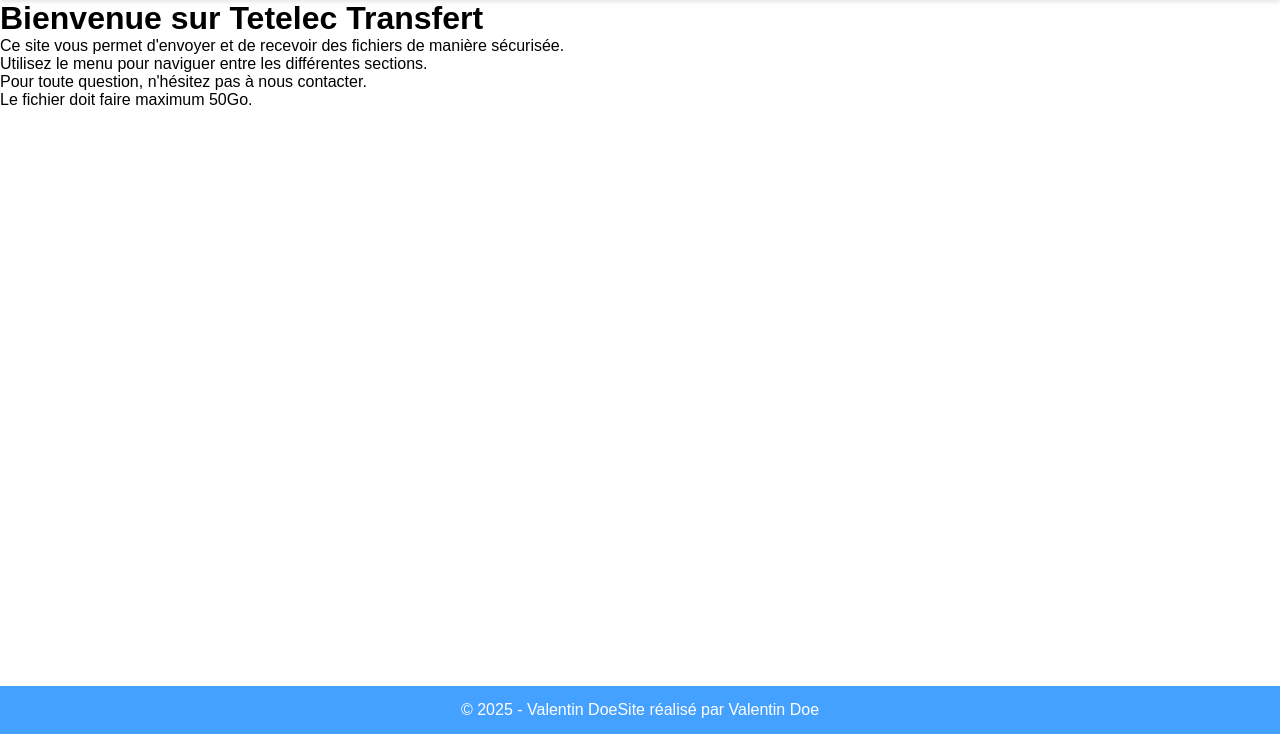
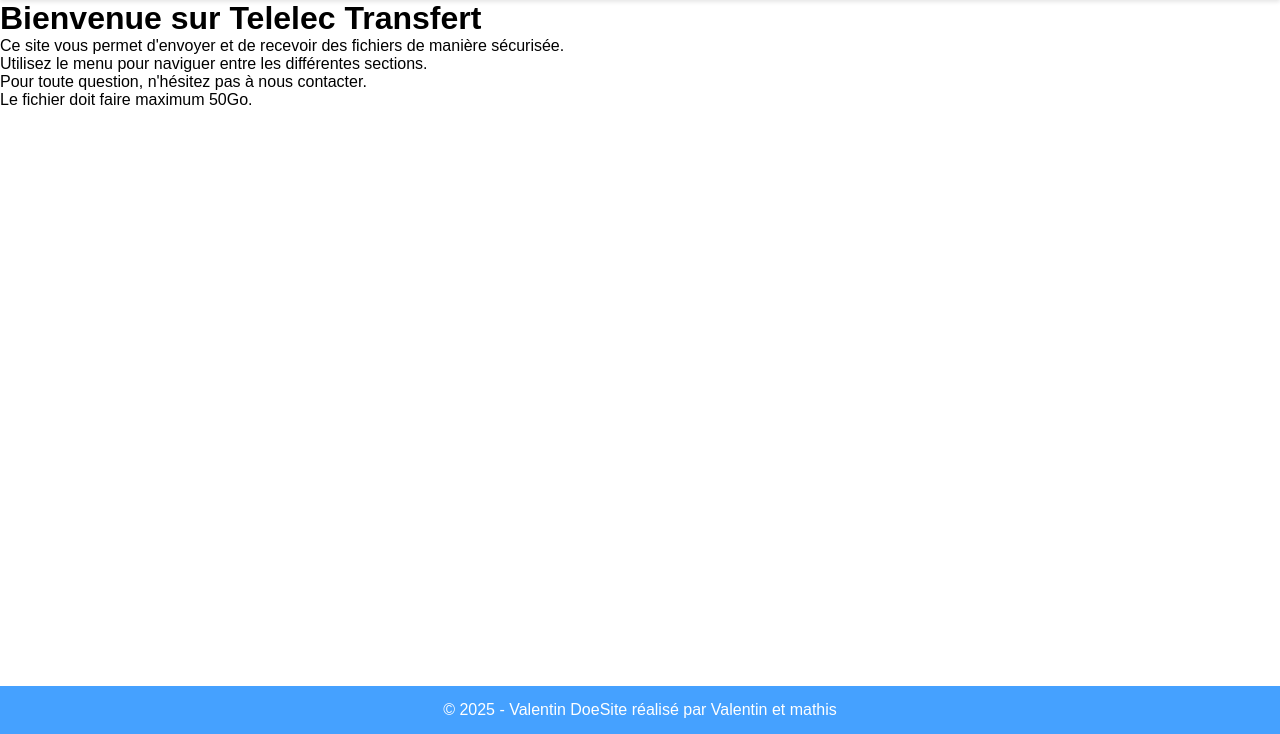
Before and after one commit to Povator/telelec-transfert, a PHP site: page / in a window 1280 px wide. Shown: the part 66-800 px from the top of the page. Run offline with PHP 8.4, Linux system fonts and the light colour scheme.

```diff
--- a/Present/footer.php
+++ b/Present/footer.php
@@ -1,4 +1,4 @@
 <div class="footer-content">
     <p>&copy; 2025 - Valentin Doe</p>
-    <p>Site réalisé par Valentin Doe</p>
+    <p>Site réalisé par Valentin et mathis</p>
 </div>
--- a/index.php
+++ b/index.php
@@ -12,7 +12,7 @@
 
 </div>
     <main>
-        <h1>Bienvenue sur Tetelec Transfert</h1>
+        <h1>Bienvenue sur Telelec Transfert</h1>
         <p>Ce site vous permet d'envoyer et de recevoir des fichiers de manière sécurisée.</p>
         <p>Utilisez le menu pour naviguer entre les différentes sections.</p>
         <p>Pour toute question, n'hésitez pas à nous contacter.</p>
```
